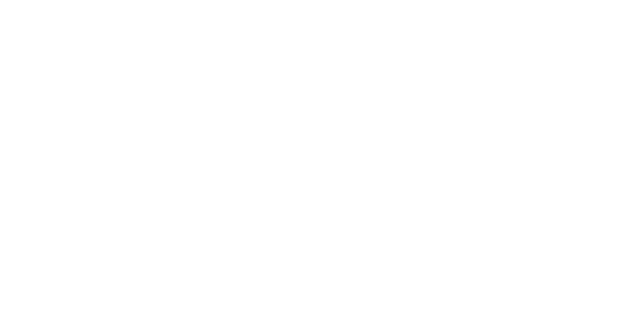
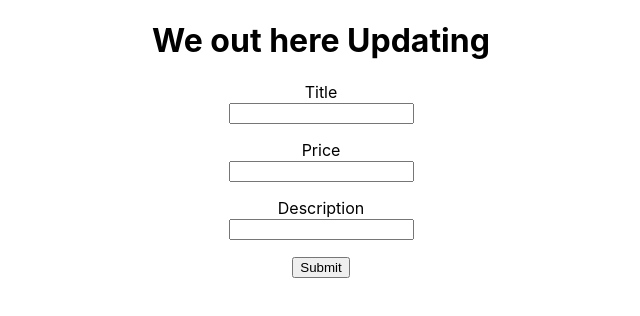
Before and after one commit to MalachaiRossiter/ProjectManager, a React (Create React App) app in the folder client/: page /product/edit/1 in a window 1280 px wide. Before the commit this address had no page. Shown: the top 316 px of the page, without its empty margins (319-959 px from the left). Built offline with nearby package versions, Linux system fonts and the light colour scheme; no server answers.

Commit message:
finished full crud application with react&mongo

```diff
--- a/client/src/App.js
+++ b/client/src/App.js
@@ -1,8 +1,8 @@
 import React, { useState } from 'react';
-import axios from 'axios';
 import {BrowserRouter, Routes, Route} from 'react-router-dom';
 import Main from './views/Main';
 import Details from './components/Details';
+import Update from './components/Update';
 import './App.css';
 
 function App() {
@@ -12,6 +12,7 @@
         <Routes>
           <Route element={<Main/>} path="/home" default/>
           <Route element={<Details/>} path="/product/:id"/>
+          <Route element={<Update/>} path="/product/edit/:id"/>
         </Routes>
       </BrowserRouter>
     </div>
--- a/client/src/components/ProductList.js
+++ b/client/src/components/ProductList.js
@@ -4,7 +4,8 @@
 
 const ProductList = (props) => {
 
-    const {product, setProduct} = props;
+    const {removeFromDom, product, setProduct} = props;
+
     useEffect(() => {
         axios.get('http://localhost:8000/api/product')
         .then((res) => {
@@ -16,6 +17,14 @@
         })
     }, [])
 
+    const deleteProduct = (productId) => {
+        axios.delete('http://localhost:8000/api/product/' + productId)
+        .then(res => {
+            removeFromDom(productId)
+        })
+        .catch(err => {console.log(err)})
+    }
+
     return (
         <div>
             {
@@ -23,6 +32,8 @@
                     return (
                         <div key={index}>
                             <Link to={`/product/${product._id}`}>{product.title}</Link>
+                            <Link to={`/product/edit/${product._id}`}>Edit</Link>
+                            <button onClick={(e)=>{deleteProduct(product._id)}}>Delete</button>
                         </div>
                     )
                 })
--- /dev/null
+++ b/client/src/components/Update.js
@@ -0,0 +1,68 @@
+import React, {useEffect, useState} from 'react'
+import axios from 'axios';
+import { useNavigate, useParams } from 'react-router-dom';
+
+const Update = (props) => {
+    //id comes from the hyper link ":id"
+    const { id } =useParams();
+
+    const [title, setTitle] = useState("");
+    const [price, setPrice] = useState("");
+    const [description, setDescription] = useState("");
+    const navigate = useNavigate();
+
+    //useEffect gets information from api while the page loads and when something changes
+    useEffect(() => {
+        axios.get(`http://localhost:8000/api/product/${id}`)
+        .then(res => {
+            setTitle(res.data.title);
+            setPrice(res.data.price);
+            setDescription(res.data.description);
+        })
+        .catch(err => console.log(err))
+    }, [])
+
+    const updateProduct = (e) => {
+        e.preventDefault();
+        axios.put(`http://localhost:8000/api/product/${id}`, {
+            title, //this is shortcut syntax for title: title
+            price, //this is shortcut syntax for price: price
+            description //this is shortcut syntax for description: description
+        })
+        .then(res => {
+            console.log(res);
+            navigate("/home");
+        })
+        .catch(err => console.log(err))
+    }
+    return (
+        <div>
+            <h1>We out here Updating</h1>
+            <form onSubmit={updateProduct}>
+                <p>
+                    <label>Title</label><br />
+                    <input type="text"
+                    name="title"
+                    value={title}
+                    onChange={(e) => { setTitle(e.target.value) }} />
+                </p>
+                <p>
+                    <label>Price</label><br />
+                    <input type="text"
+                    name="price"
+                    value={price}
+                    onChange={(e) => { setPrice(e.target.value) }} />
+                </p>
+                <p>
+                    <label>Description</label><br />
+                    <input type="text"
+                    name="description"
+                    value={description}
+                    onChange={(e) => { setDescription(e.target.value) }} />
+                </p>
+                <input type="submit" />
+            </form>
+        </div>
+    )
+}
+export default Update;
--- a/client/src/views/Main.js
+++ b/client/src/views/Main.js
@@ -1,17 +1,19 @@
 import React, {useState} from 'react'
-import axios from 'axios';
 import ProductForm from '../components/ProductForm';
 import ProductList from '../components/ProductList';
 
 const Main = (props) => {
 
     const [product, setProduct] = useState([]);
+    const removeFromDom = productId => {
+        setProduct(product.filter(product => product._id != productId)); //this could be written in the ProductList Component
+    }
 
     return (
         <div>
             <ProductForm product={product} setProduct={setProduct} />
             <hr/>
-            <ProductList product={product} setProduct={setProduct} />
+            <ProductList product={product} setProduct={setProduct} removeFromDom={removeFromDom}/>
         </div>
     )
 }
```
Also changed, not shown: 2 other files (tests, documents, lock files or other folders).
